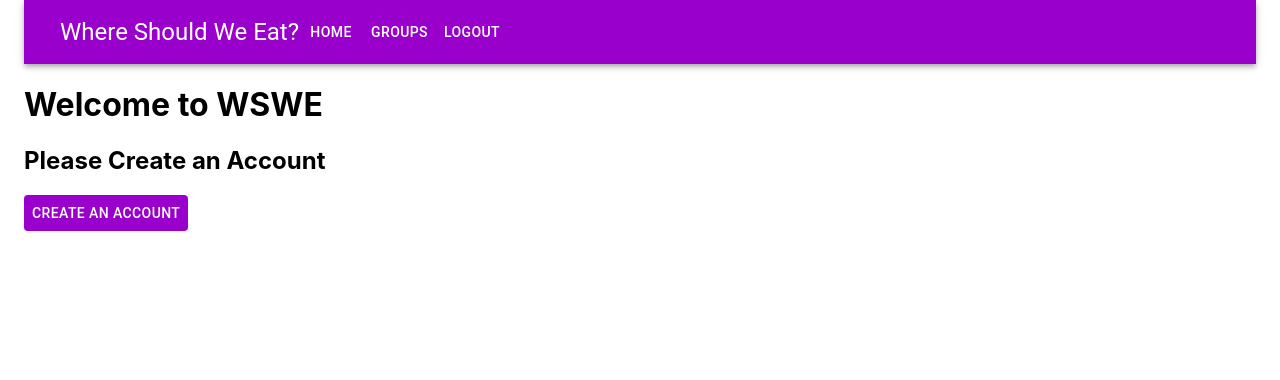
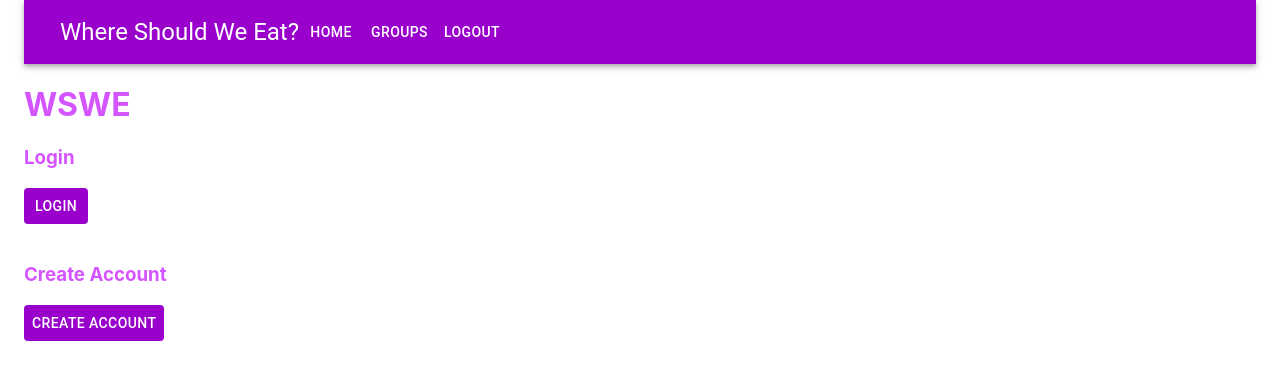
Before and after one commit to erebusrover/where-should-we-eat, a React (Create React App) app: page / in a window 1280 px wide. Shown: the top 380 px of the page. Built offline with nearby package versions, Linux system fonts and the light colour scheme.

Commit message:
style title page

```diff
--- a/src/TitlePage.jsx
+++ b/src/TitlePage.jsx
@@ -7,10 +7,15 @@ import { Button } from '@material-ui/core';
 
 const Title = (props) => {
   const { handleViewChange } = props;
-  return (<div>
-    <h1>Welcome to WSWE </h1>
-    <h2>Please Create an Account</h2>
-    <Button style={{ background: '#9900cc', color: 'white' }} onClick={() => { handleViewChange('profile'); }}>Create an Account</Button>
+  return (<div style={{ color: '#d454ff' }}>
+    <h1>WSWE</h1>
+    <h3>Login</h3>
+    <Button style={{ background: '#9900cc', color: 'white' }} onClick={() => { handleViewChange('profile'); }}>Login</Button>{' '}
+    <div>{' '}
+    <br />
+    <h3>Create Account</h3>
+    <Button style={{ background: '#9900cc', color: 'white' }} onClick={() => { handleViewChange('profile'); }}>Create Account</Button>
+    </div>
 </div>);
 };
 export default Title;
```
